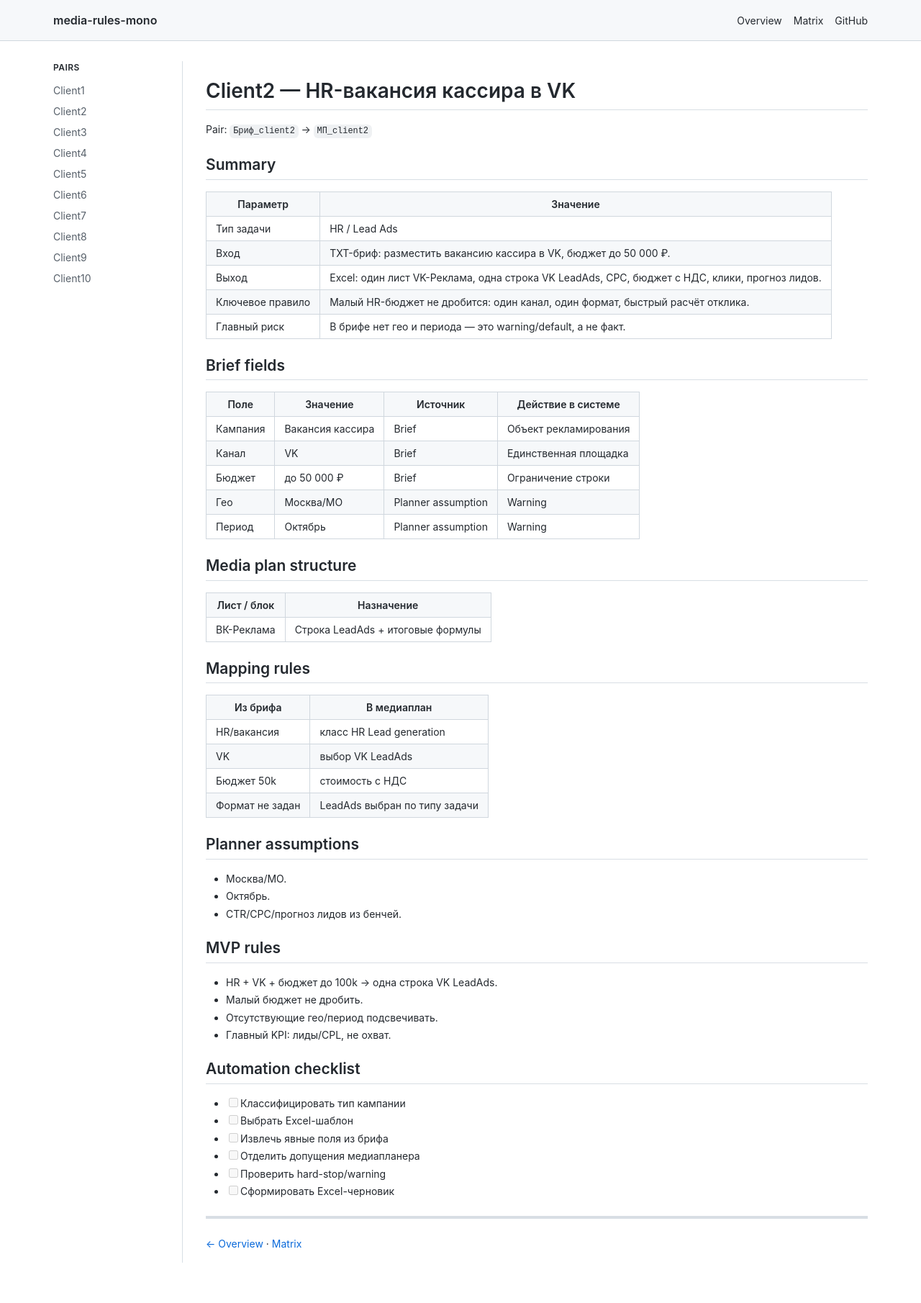
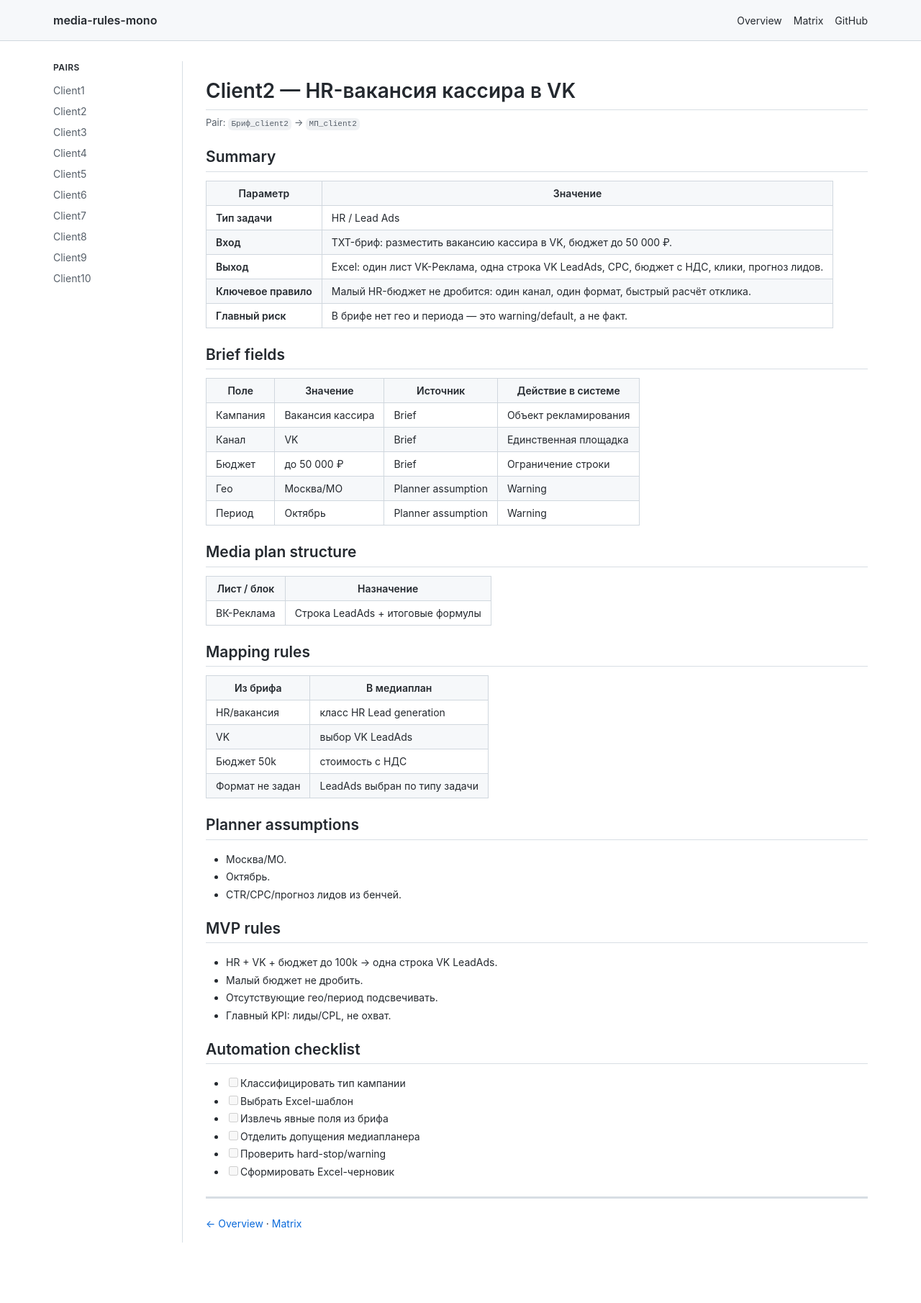
Before and after one commit to svoronkov-les13/media-rules-mono, a Jekyll site: the page built from client2.md, in a window 1280 px wide. Shown: the whole page at 72% size. Built offline with Jekyll 4.4.1, drawn with Linux system fonts in a browser that asks for light colours; after the commit the page ends 1782 px from its top, so only the background shows below that.

Commit message:
docs: make client pages strict github-like specs

```diff
--- a/assets/style.css
+++ b/assets/style.css
@@ -146,3 +146,17 @@ a:hover { text-decoration: underline; }
   .sidebar { border-right: 0; border-bottom: 1px solid var(--border-muted); padding: 0 0 12px 0; }
   .sidebar a { display: inline-block; margin-right: 12px; }
 }
+
+.page-meta {
+  margin: -8px 0 18px 0;
+  color: var(--muted);
+  font-size: 13px;
+}
+.markdown-body table:first-of-type td:first-child {
+  white-space: nowrap;
+  font-weight: 600;
+  color: var(--fg);
+}
+.markdown-body h2 + table {
+  margin-top: -4px;
+}
```
